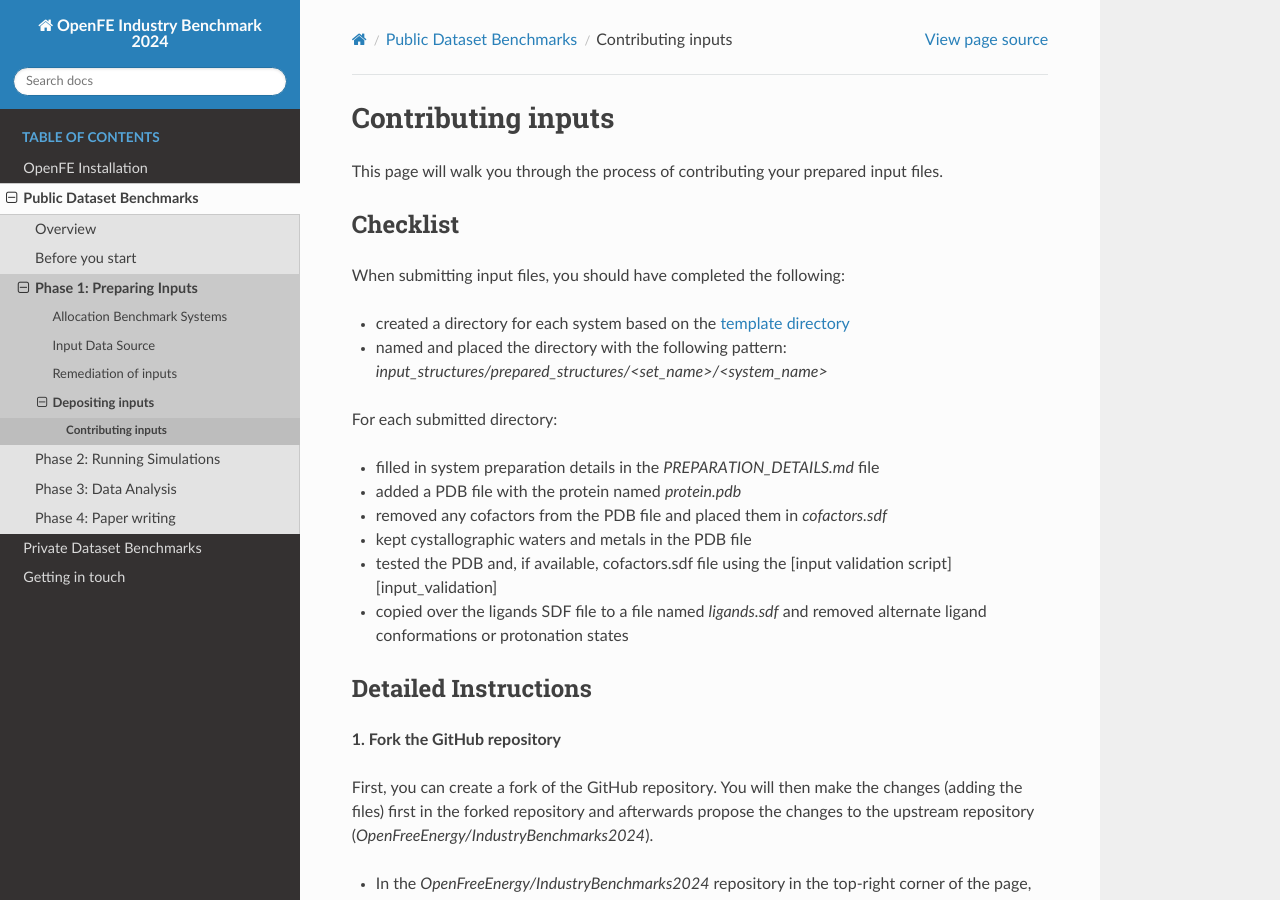
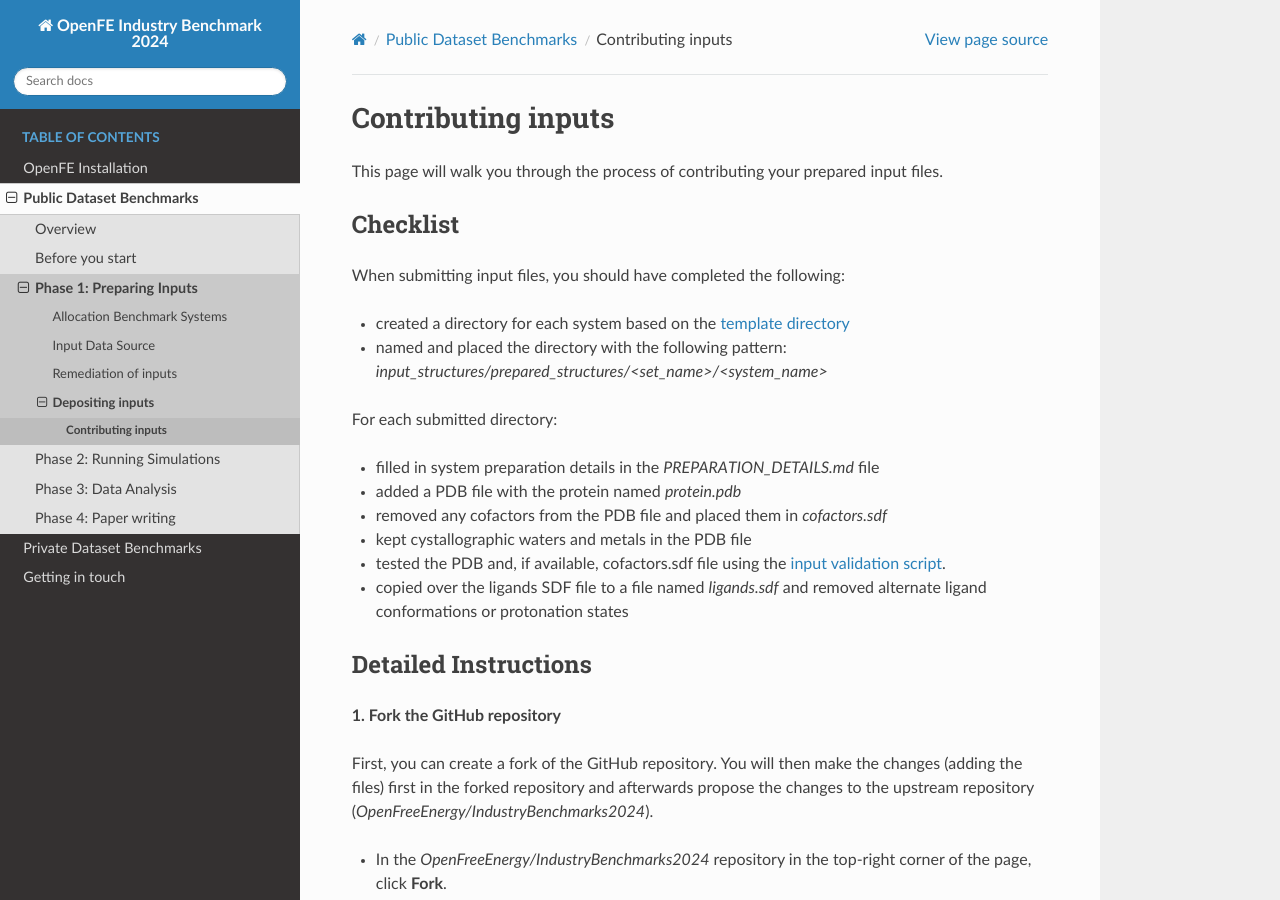
Before and after one commit to OpenFreeEnergy/IndustryBenchmarks2024, a Sphinx documentation site: the page built from docs/source/public/contributing_inputs.rst, in a window 1280 px wide and 900 px high. Built offline with Sphinx 7.4.7 and the Read the Docs theme 2.0.0, drawn with Linux system fonts in a browser that asks for light colours; some of the changed lines change nothing that is shown.

Commit message:
Update contributing_inputs.rst

```diff
--- a/docs/source/public/contributing_inputs.rst
+++ b/docs/source/public/contributing_inputs.rst
@@ -20,7 +20,7 @@
 * added a PDB file with the protein named `protein.pdb`
 * removed any cofactors from the PDB file and placed them in `cofactors.sdf`
 * kept cystallographic waters and metals in the PDB file
-* tested the PDB and, if available, cofactors.sdf file using the [input validation script][input_validation]
+* tested the PDB and, if available, cofactors.sdf file using the :ref:`input validation script <input-validation>`.
 * copied over the ligands SDF file to a file named `ligands.sdf` and removed alternate ligand conformations or protonation states
 
 
```
